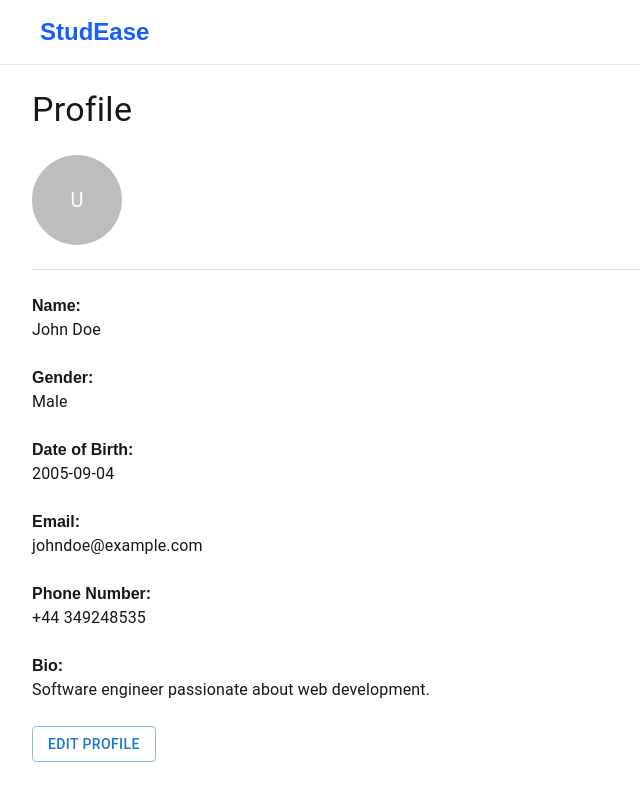
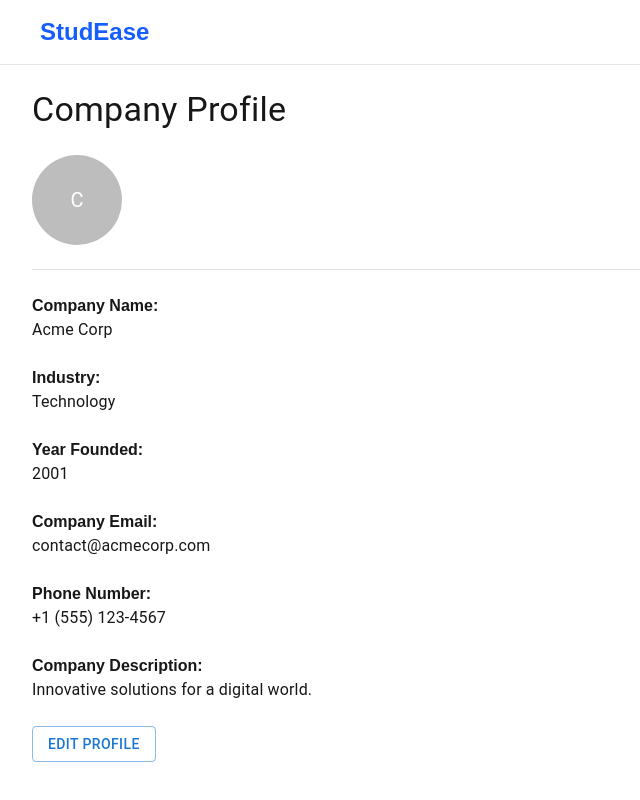
Before and after one commit to kevivois/StudEaseProject, a Next.js app in the folder frontend/: page /companyProfile in a window 1280 px wide. Shown: the whole page, without its empty margins (0-640 px from the left). Built offline with nearby package versions, Linux system fonts and the light colour scheme.

Commit message:
UseRouter for login and signup pages

```diff
--- a/frontend/src/app/companyProfile/page.js
+++ b/frontend/src/app/companyProfile/page.js
@@ -11,27 +11,27 @@ import MenuItem from "@mui/material/MenuItem";
 import Box from "@mui/material/Box";
 
 export default function CompanyProfile() {
-  const [user, setUser] = useState({
-    name: "John Doe",
-    gender: "Male",
-    dob: "2005-09-04", // Use YYYY-MM-DD format for input type="date"
-    email: "johndoe@example.com",
-    phoneNumber: "+44 349248535",
-    bio: "Software engineer passionate about web development.",
+  const [company, setCompany] = useState({
+    companyName: "Acme Corp",
+    industry: "Technology",
+    founded: "2001", // YYYY format
+    email: "contact@acmecorp.com",
+    phoneNumber: "+1 (555) 123-4567",
+    description: "Innovative solutions for a digital world.",
   });
 
-  const [isEditing, setIsEditing] = useState(false); // Toggle between edit and read mode
+  const [isEditing, setIsEditing] = useState(false);
 
   const handleChange = (e) => {
-    setUser({ ...user, [e.target.name]: e.target.value });
+    setCompany({ ...company, [e.target.name]: e.target.value });
   };
 
   const handleSave = () => {
-    setIsEditing(false); // Switch to reading mode
+    setIsEditing(false);
   };
 
   const handleEdit = () => {
-    setIsEditing(true); // Switch to editing mode
+    setIsEditing(true);
   };
 
   return (
@@ -39,112 +39,112 @@ export default function CompanyProfile() {
       <Header />
       <div className="max-w-7xl mx-auto px-4 sm:px-6 lg:px-8 mt-6">
         <Typography variant="h4" className="text-left mb-6">
-          {isEditing ? "Edit Profile" : "Profile"}
+          {isEditing ? "Edit Company Profile" : "Company Profile"}
         </Typography>
 
-        <br/>
+        <br />
 
         <div className="flex items-center space-x-6 mb-6">
-          <Avatar sx={{ width: 90, height: 90 }}>U</Avatar>
+          <Avatar sx={{ width: 90, height: 90 }}>C</Avatar>
           {isEditing && (
-            <Button variant="outlined">Change Photo</Button>
+            <Button variant="outlined">Change Logo</Button>
           )}
         </div>
 
         <Divider className="mb-6" />
-        <br></br>
+        <br />
+
         {isEditing ? (
-          // Editing Mode (TextFields)
           <div className="flex flex-col gap-5">
             <TextField
               fullWidth
-              label="Name"
-              name="name"
-              value={user.name}
+              label="Company Name"
+              name="companyName"
+              value={company.companyName}
               onChange={handleChange}
-              className="mb-6" // Added margin bottom for spacing
+              className="mb-6"
             />
             <TextField
               fullWidth
               select
-              label="Gender"
-              name="gender"
-              value={user.gender}
+              label="Industry"
+              name="industry"
+              value={company.industry}
               onChange={handleChange}
-              className="mb-6" // Added margin bottom for spacing
+              className="mb-6"
             >
-              <MenuItem value="Male">Male</MenuItem>
-              <MenuItem value="Female">Female</MenuItem>
+              <MenuItem value="Technology">Technology</MenuItem>
+              <MenuItem value="Finance">Finance</MenuItem>
+              <MenuItem value="Healthcare">Healthcare</MenuItem>
+              <MenuItem value="Education">Education</MenuItem>
               <MenuItem value="Other">Other</MenuItem>
             </TextField>
             <TextField
               fullWidth
-              label="Date of Birth"
-              name="dob"
-              type="date"
-              value={user.dob}
+              label="Year Founded"
+              name="founded"
+              type="number"
+              value={company.founded}
               onChange={handleChange}
-              InputLabelProps={{ shrink: true }}
-              className="mb-6" // Added margin bottom for spacing
+              className="mb-6"
             />
             <TextField
               fullWidth
-              label="Email"
+              label="Company Email"
               name="email"
-              value={user.email}
+              value={company.email}
               onChange={handleChange}
-              className="mb-6" // Added margin bottom for spacing
+              className="mb-6"
             />
             <TextField
               fullWidth
               label="Phone Number"
               name="phoneNumber"
-              value={user.phoneNumber}
+              value={company.phoneNumber}
               onChange={handleChange}
-              className="mb-6" // Added margin bottom for spacing
+              className="mb-6"
             />
             <TextField
               fullWidth
-              label="Bio"
-              name="bio"
-              value={user.bio}
+              label="Company Description"
+              name="description"
+              value={company.description}
               onChange={handleChange}
               multiline
               rows={4}
-              className="mb-6" // Added margin bottom for spacing
+              className="mb-6"
             />
           </div>
         ) : (
-          // Reading Mode (Static Text)
           <div className="space-y-6">
             <Box>
-              <strong>Name:</strong>
-              <Typography variant="body1">{user.name}</Typography>
+              <strong>Company Name:</strong>
+              <Typography variant="body1">{company.companyName}</Typography>
             </Box>
             <Box>
-              <strong>Gender:</strong>
-              <Typography variant="body1">{user.gender}</Typography>
+              <strong>Industry:</strong>
+              <Typography variant="body1">{company.industry}</Typography>
             </Box>
             <Box>
-              <strong>Date of Birth:</strong>
-              <Typography variant="body1">{user.dob}</Typography>
+              <strong>Year Founded:</strong>
+              <Typography variant="body1">{company.founded}</Typography>
             </Box>
             <Box>
-              <strong>Email:</strong>
-              <Typography variant="body1">{user.email}</Typography>
+              <strong>Company Email:</strong>
+              <Typography variant="body1">{company.email}</Typography>
             </Box>
             <Box>
               <strong>Phone Number:</strong>
-              <Typography variant="body1">{user.phoneNumber}</Typography>
+              <Typography variant="body1">{company.phoneNumber}</Typography>
             </Box>
             <Box>
-              <strong>Bio:</strong>
-              <Typography variant="body1">{user.bio}</Typography>
+              <strong>Company Description:</strong>
+              <Typography variant="body1">{company.description}</Typography>
             </Box>
           </div>
         )}
 
-        <br></br>
+        <br />
 
         {isEditing ? (
           <Button variant="contained" className="mt-6" onClick={handleSave}>
--- a/frontend/src/app/login/page.js
+++ b/frontend/src/app/login/page.js
@@ -1,4 +1,4 @@
-'use client';
+'use client'
 
 import { useState } from 'react';
 import { useRouter } from 'next/navigation';
@@ -19,6 +19,10 @@ export default function Login() {
     } else {
       setError('Invalid email or password');
     }
+  };
+
+  const handleRegisterRedirect = () => {
+    router.push('/signup');
   };
 
   return (
@@ -53,8 +57,16 @@ export default function Login() {
           >
             Login
           </button>
-          <a href="/signup">Register here</a>
         </form>
+
+        <div className="mt-4 text-center">
+          <button
+            onClick={handleRegisterRedirect}
+            className="text-blue-500 hover:underline"
+          >
+            Register here
+          </button>
+        </div>
       </div>
     </div>
   );
--- a/frontend/src/app/signup/page.js
+++ b/frontend/src/app/signup/page.js
@@ -30,6 +30,10 @@ export default function Signup() {
     } else {
       setError("Something went wrong. Please try again.");
     }
+  };
+
+  const handleLoginRedirect = () => {
+    router.push('/login');
   };
 
   return (
@@ -75,8 +79,16 @@ export default function Signup() {
           >
             Sign Up
           </button>
-          <a href="/login">Login instead</a>
         </form>
+
+        <div className="mt-4 text-center">
+          <button
+            onClick={handleLoginRedirect}
+            className="text-blue-500 hover:underline"
+          >
+            Login instead
+          </button>
+        </div>
       </div>
     </div>
   );
```
